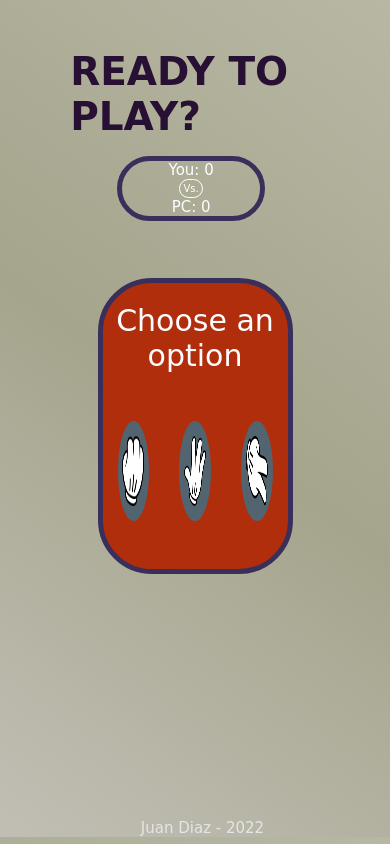
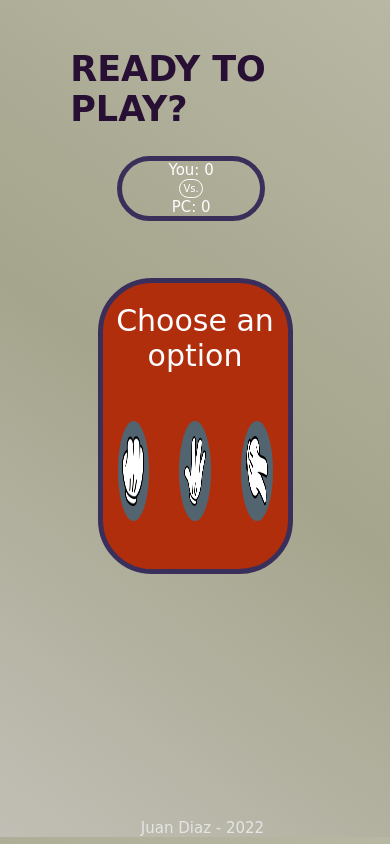
Before and after one commit to JuanPabloDiaz/rock-paper-scissors, a plain HTML site: page index.html in a window 390 px wide. Drawn offline with nearby package versions, Linux system fonts and the light colour scheme; a web font is replaced by a local one.

```diff
--- a/css/styles.css
+++ b/css/styles.css
@@ -225,7 +225,7 @@ body.dark .playground__container--items figure {
     .playground__title {
         position: absolute;
         top: 6%;
-        font-size: 1.3em;
+        font-size: 3.5rem;
         left: 18%;
     }
     .playground__container {
@@ -238,6 +238,7 @@ body.dark .playground__container--items figure {
     .dashboard .VS {
         }
     .dashboard {
+        font-size: 1.5rem;
         top: 19%;
         left: 30%;
         right: 10%;
@@ -252,7 +253,6 @@ body.dark .playground__container--items figure {
         left: 14%;
     }
     .dashboard {
-        font-size: 1.5rem;
         left: 29%;
         width: 42%;
     }
```
